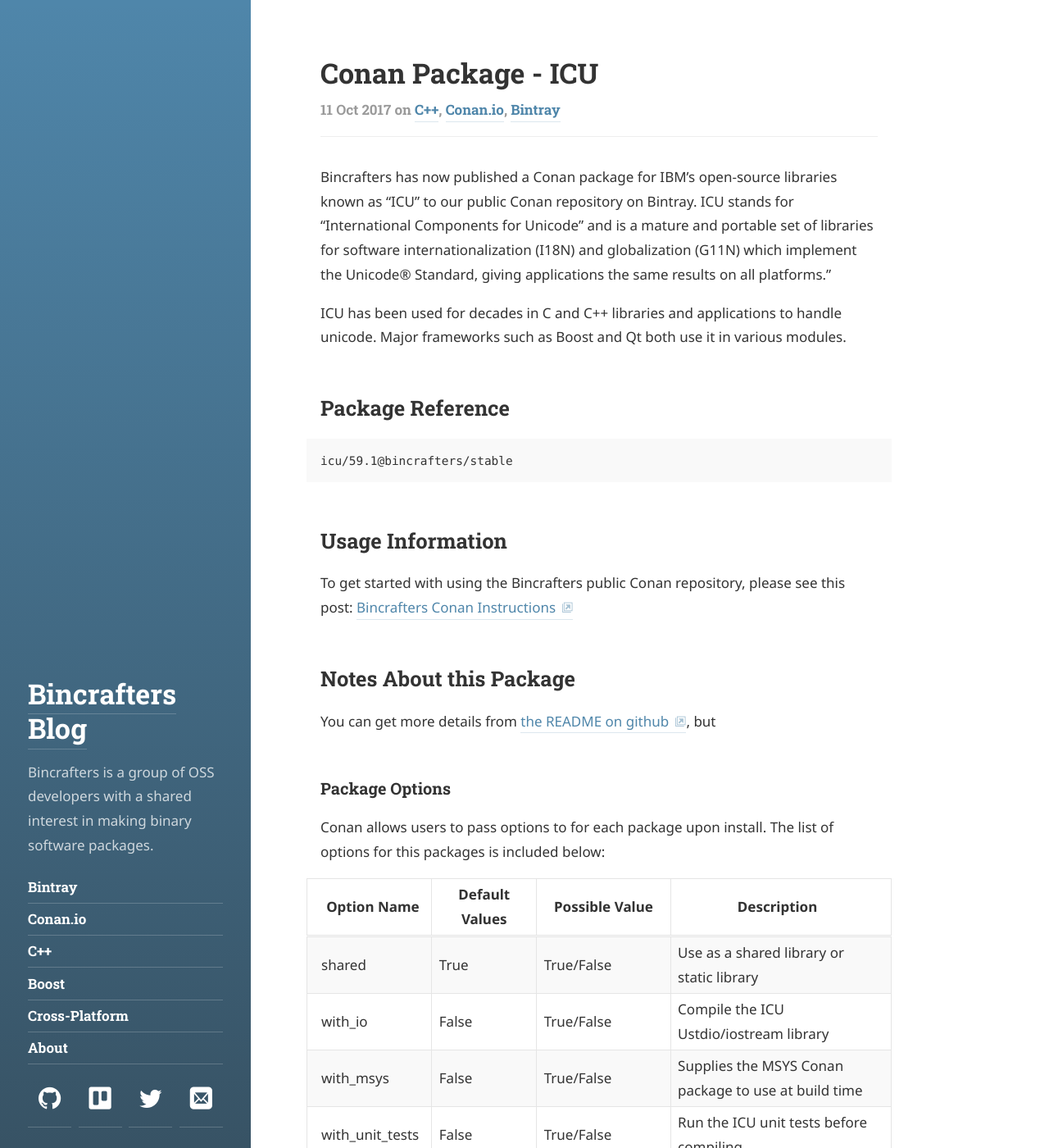
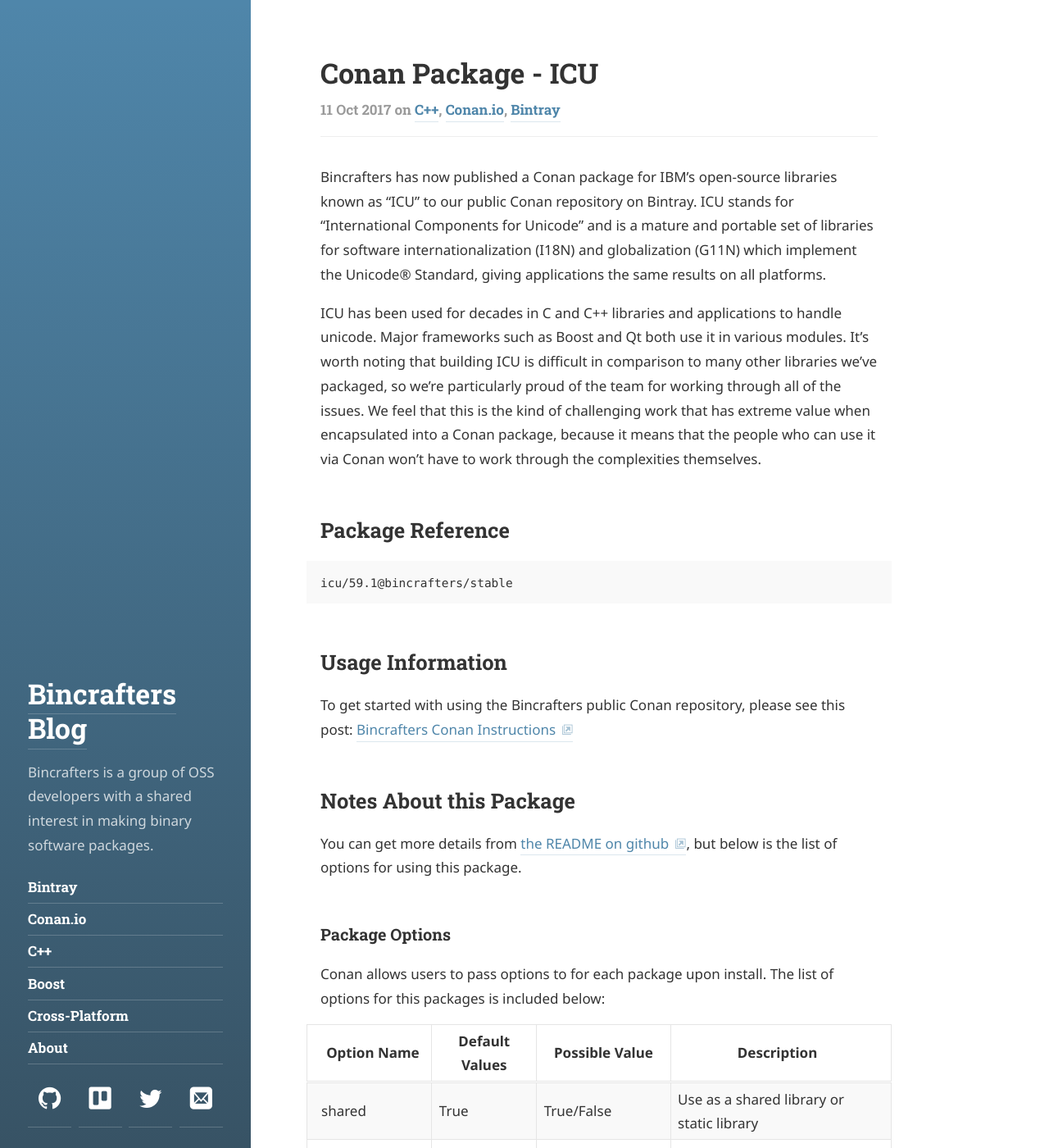
Before and after one commit to bincrafters/bincrafters.github.io, a Jekyll site: the page built from _posts/2017-10-11-Conan-Package-ICU.md, in a window 1280 px wide and 1400 px high. Shown: the whole window at 82% size. Built offline with Jekyll 4.4.1, drawn with Linux system fonts in a browser that asks for light colours; some web fonts are replaced.

Commit message:
update ICU post

```diff
--- a/_posts/2017-10-11-Conan-Package-ICU.md
+++ b/_posts/2017-10-11-Conan-Package-ICU.md
@@ -4,9 +4,9 @@ title: 'Conan Package - ICU'
 tags: [C++, Conan.io, Bintray]
 ---
 
-Bincrafters has now published a Conan package for IBM's open-source libraries known as "ICU" to our public Conan repository on Bintray. ICU stands for "International Components for Unicode" and is a mature and portable set of libraries for software internationalization (I18N) and globalization (G11N) which implement the Unicode® Standard, giving applications the same results on all platforms."
+Bincrafters has now published a Conan package for IBM's open-source libraries known as "ICU" to our public Conan repository on Bintray. ICU stands for "International Components for Unicode" and is a mature and portable set of libraries for software internationalization (I18N) and globalization (G11N) which implement the Unicode® Standard, giving applications the same results on all platforms.
 
-ICU has been used for decades in C and C++ libraries and applications to handle unicode.  Major frameworks such as Boost and Qt both use it in various modules.
+ICU has been used for decades in C and C++ libraries and applications to handle unicode.  Major frameworks such as Boost and Qt both use it in various modules.  It's worth noting that building ICU is difficult in comparison to many other libraries we've packaged, so we're particularly proud of the team for working through all of the issues.  We feel that this is the kind of challenging work that has extreme value when encapsulated into a Conan package, because it means that the people who can use it via Conan won't have to work through the complexities themselves.
 
 ## Package Reference
 
@@ -19,7 +19,7 @@ To get started with using the Bincrafters public Conan repository, please see th
 
 ## Notes About this Package
 
-You can get more details from [the README on github](https://github.com/bincrafters/conan-icu), but
+You can get more details from [the README on github](https://github.com/bincrafters/conan-icu), but below is the list of options for using this package.
 
 ### Package Options
 Conan allows users to pass options to for each package upon install. The list of options for this packages is included below:
@@ -35,7 +35,6 @@ Conan allows users to pass options to for each package upon install. The list of
 |data_packaging	 | archive             | shared, static, files, archive   | See [ICU Data Packaging documentation](http://userguide.icu-project.org/packaging)
 
 
-
 ## Status - Stable
 This package has been tested and is currently considered stable.  Please report any issues through the github repository for this recipe.
 
```
